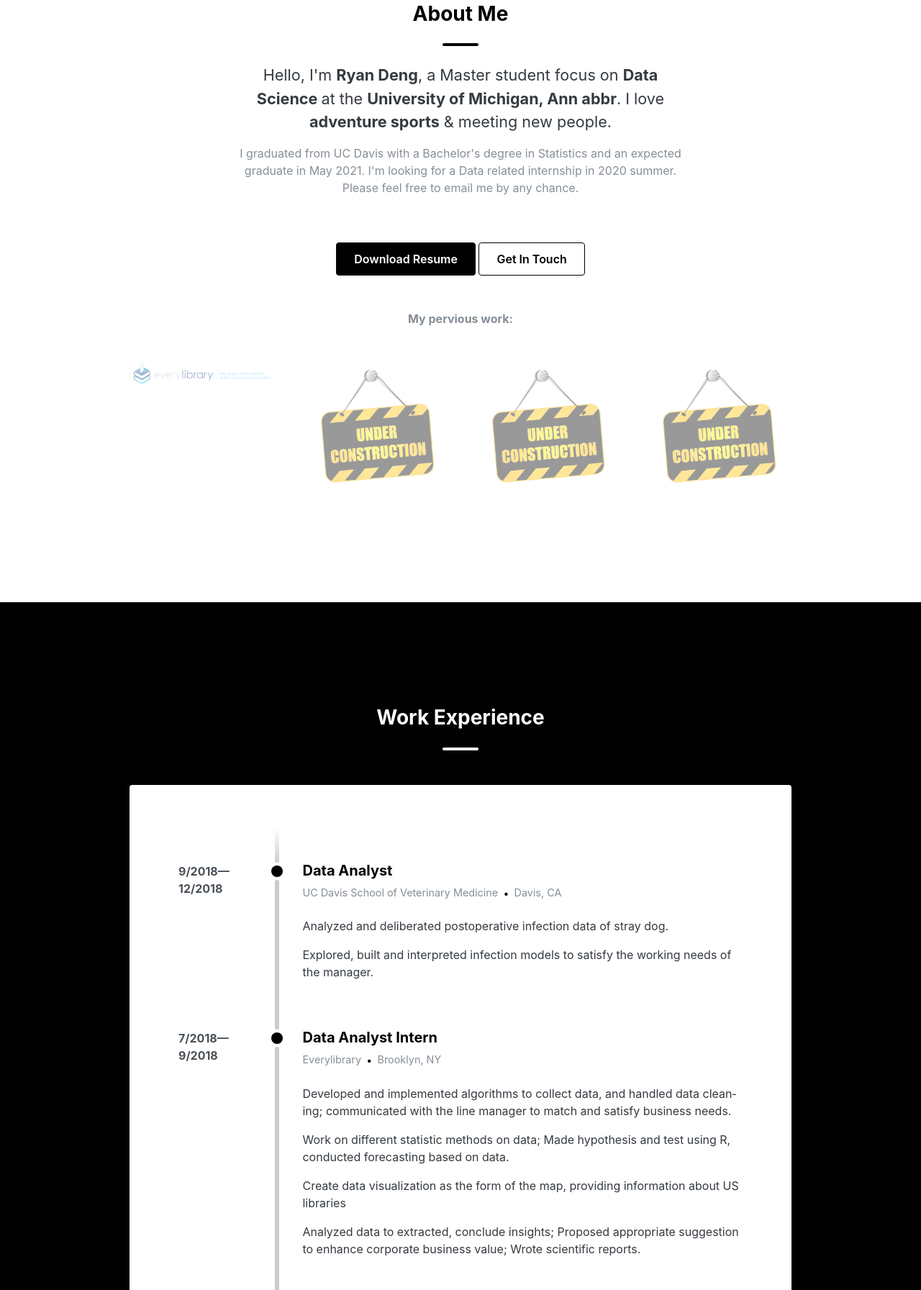
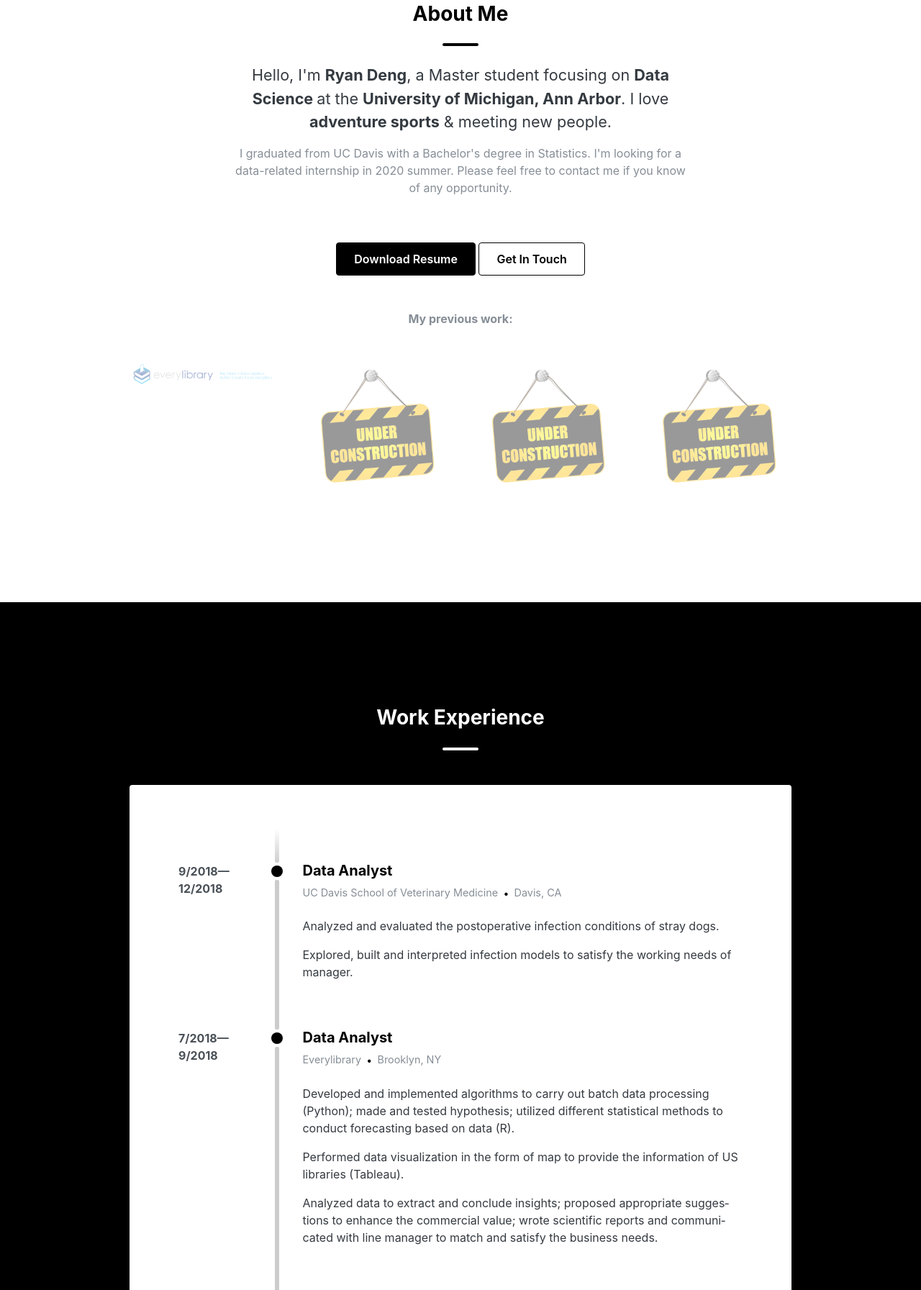
Before and after one commit to dzy407720698/zydeng, a plain HTML site: page index.html in a window 1280 px wide. Shown: the part 1007-2800 px from the top of the page at 72% size. Drawn offline with Linux system fonts and the light colour scheme; a script that the page names is missing; a web font is replaced by a local one.

Commit message:
Update index.html

```diff
--- a/index.html
+++ b/index.html
@@ -19,7 +19,7 @@
                         <img src="img/user.jpg" class="img-fluid rounded-circle img-profile" alt="User" />
                         <h1 class="my-4">Hi, I'm Ryan Deng.</h1>
                         <p class="lead mb-5 font-weight-bold">
-                            A Master student focus on
+                            A Master student focusing on
                             <span class="typist" data-typist="Programming, Statistics, Machine Learning, Data Mining, Data Visualization, SQL">Data Science,</span>
                         </p>
                         <a href="#about" class="btn btn-primary d-inline-flex flex-row align-items-center page-scroll">
@@ -72,13 +72,11 @@
                         <h2>About Me</h2>
                         <div class="divider bg-primary mx-auto"></div>
                         <p class="lead">
-                            Hello, I'm <b>Ryan Deng</b>, a Master student focus on <b> Data Science </b> at the <b>University of Michigan, Ann abbr</b>.
+                            Hello, I'm <b>Ryan Deng</b>, a Master student focusing on <b> Data Science </b> at the <b>University of Michigan, Ann Arbor</b>.
                             I love <b>adventure sports</b> & meeting new people.
                         </p>
                         <p class="text-muted">
-                            I graduated from UC Davis with a Bachelor's degree in Statistics and an expected graduate
-                            in May 2021. I'm looking for a Data related internship in 2020 summer. Please feel free
-                            to email me by any chance.
+                            I graduated from UC Davis with a Bachelor's degree in Statistics. I'm looking for a data-related internship in 2020 summer. Please feel free to contact me if you know of any opportunity.
                         </p>
                     </div>
                 </div>
@@ -93,7 +91,7 @@
                     </div>
                 </div>
                 <div class="row mt-5">
-                    <div class="col-12 text-muted text-center font-weight-bold">My pervious work:</div>
+                    <div class="col-12 text-muted text-center font-weight-bold">My previous work:</div>
                     <div class="col-md-10 mx-auto">
                         <div class="row press mt-5">
                             <div class="press-item col-lg-3 col-md-4 col-6"><a href="https://www.everylibraryinstitute.org/research_and_reports"><img class="img-fluid" src="img/press/press-1.png" alt="Everylibrary"></a></div>
@@ -128,9 +126,8 @@
                                                 <span>Davis, CA</span>
                                             </div>
                                             <div class="content mt-4 px-0">
-                                              <p>Analyzed and deliberated postoperative infection data of stray dog.</p>
-                                              <p>Explored, built and interpreted infection models to satisfy the
-                                                working needs of the manager.</p>
+                                              <p>Analyzed and evaluated the postoperative infection conditions of stray dogs.</p>
+                                              <p>Explored, built and interpreted infection models to satisfy the working needs of manager.</p>
 
                                             </div>
                                         </div>
@@ -139,21 +136,18 @@
                                         <div class="date">7/2018—9/2018</div>
                                         <div class="dot"></div>
                                         <div class="event">
-                                            <h5 class="mb-2">Data Analyst Intern</h5>
+                                            <h5 class="mb-2">Data Analyst</h5>
                                             <div class="text-muted small-xl">
                                                 <span>Everylibrary</span>
                                                 <span class="bull">•</span>
                                                 <span>Brooklyn, NY</span>
                                             </div>
                                             <div class="content mt-4 px-0">
-                                              <p>Developed and implemented algorithms to collect data, and handled data cleaning;
-                                              communicated with the line manager to match and satisfy business needs.</p>
-                                              <p>Work on different statistic methods on data; Made hypothesis and
-                                                test using R, conducted forecasting based on data.</P>
-                                              <p>Create data visualization as the form of the map, providing information
-                                                about US libraries</p>
-                                              <p>Analyzed data to extracted, conclude insights; Proposed appropriate
-                                                suggestion to enhance corporate business value; Wrote scientific reports.</p>
+                                              <p>Developed and implemented algorithms to carry out batch data processing (Python);
+                                                  made and tested hypothesis; utilized different statistical methods to conduct forecasting based on data (R).</p>
+                                              <p>Performed data visualization in the form of map to provide the information of US libraries (Tableau).</P>
+                                              <p>Analyzed data to extract and conclude insights; proposed appropriate suggestions to enhance the commercial value;
+                                                  wrote scientific reports and communicated with line manager to match and satisfy the business needs.</p>
 
                                             </div>
                                         </div>
@@ -169,7 +163,7 @@
                                                 <span>Los Atos Hills, CA</span>
                                             </div>
                                             <div class="content mt-4 px-0">
-                                                <p>Teached more than 100 students programming in C++.</p>
+                                                <p>Taught more than 100 students how to program in C++.</p>
 
                                             </div>
                                         </div>
@@ -196,9 +190,9 @@
                         <div class="card">
                             <div class="card-body">
                                 <span class="text-muted font-weight-bold">2019 &mdash; Current</span>
-                                <h5>Master in Information</h5>
+                                <h5>M.S. in Information (Data Science)</h5>
                                 <p class="text-muted small-xl">University of Michigan, Ann Arbor</p>
-                                <p>Taking Advanced Data Science class.</p>
+                                <p>Coursework: Applied Machine Learning, SQL & Databases, Data Mining, Information Visualization</p>
                             </div>
                         </div>
                     </div>
@@ -206,9 +200,9 @@
                         <div class="card">
                             <div class="card-body">
                                 <span class="text-muted font-weight-bold">2017 &mdash; 2019</span>
-                                <h5>Bachelor in Statistics</h5>
+                                <h5>B.S. in Statistics (Data Science)</h5>
                                 <p class="text-muted small-xl">University of California, Davis</p>
-                                <p>Taking Advanced Statistics, and D3 Visualization class.</p>
+                                <p>Coursework: Data Science, Java, C++, Time Series, Regression Analysis, Stochastic Process, ANOVA</p>
                             </div>
                         </div>
                     </div>
@@ -216,9 +210,9 @@
                         <div class="card">
                             <div class="card-body">
                                 <span class="text-muted font-weight-bold">2014 &mdash; 2017</span>
-                                <h5>Diploma in Computer Sciences</h5>
+                                <h5>Diploma in Computer Science</h5>
                                 <p class="text-muted small-xl">Foothill College</p>
-                                <p>Taking Introduction Programming, Algorithm, and Linear Algebra class.</p>
+                                <p>Took Introduction Programming, Algorithm, and Linear Algebra class.</p>
                             </div>
                         </div>
                     </div>
```
